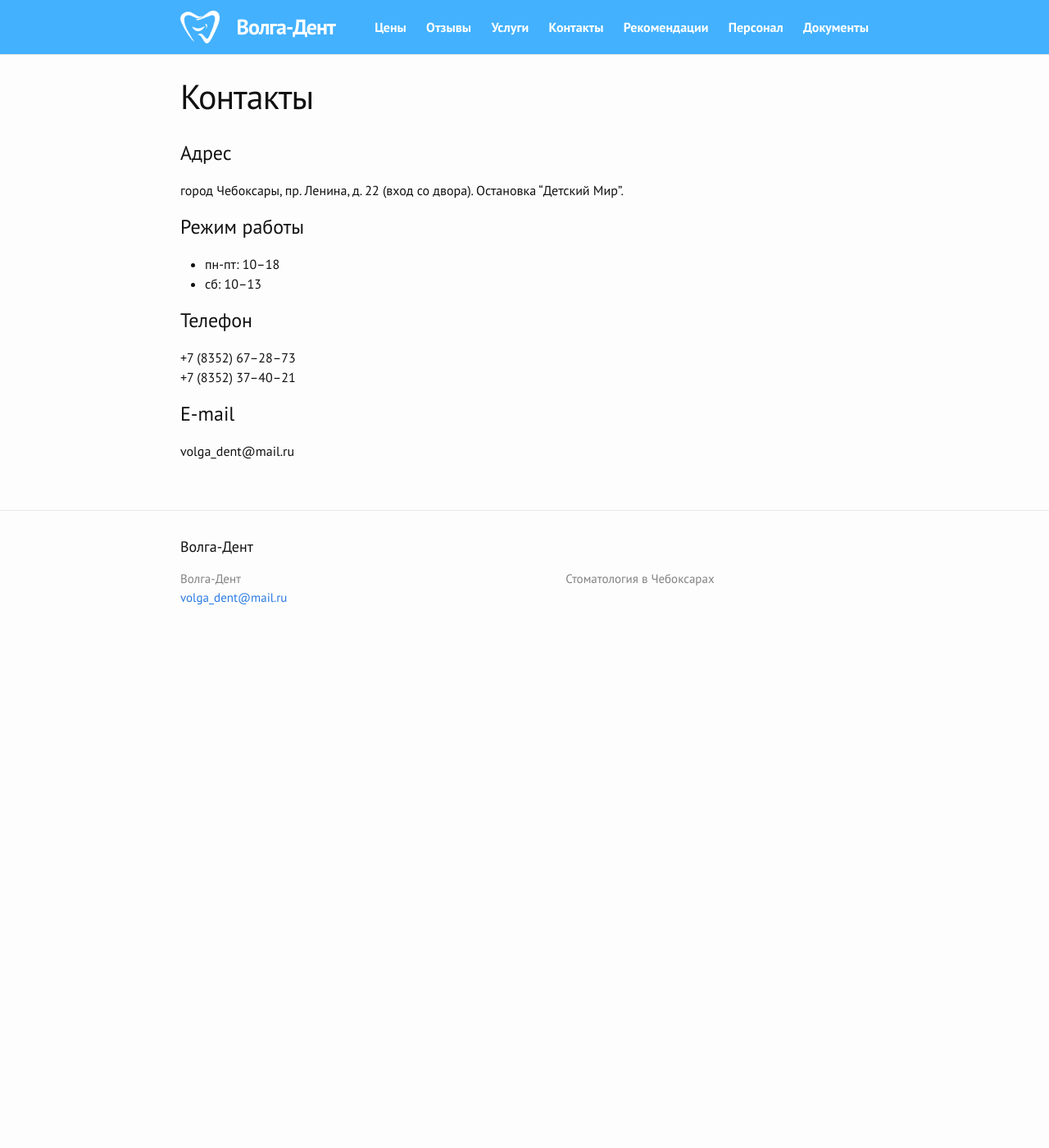
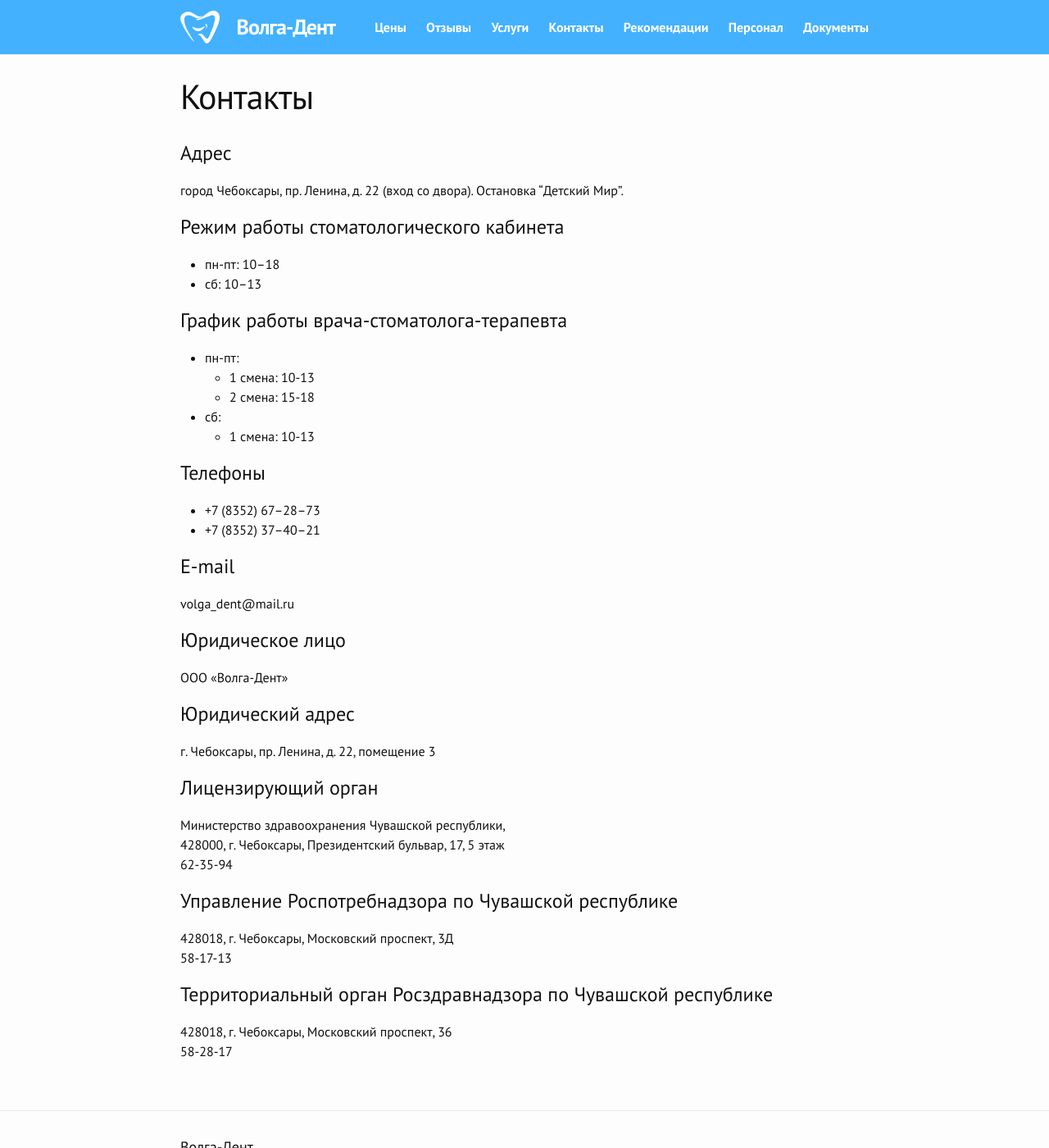
Before and after one commit to albus-dentes/albus-dentes.github.io, a Jekyll site: the page built from contacts/index.md, in a window 1280 px wide and 1400 px high. Shown: the whole window at 82% size. Built offline with Jekyll 4.4.1, drawn with Linux system fonts in a browser that asks for light colours.

Commit message:
Update contacts, add legal info

```diff
--- a/contacts/index.md
+++ b/contacts/index.md
@@ -4,19 +4,41 @@ title: Контакты
 ---
 
 # Адрес
-
 город Чебоксары, пр. Ленина, д. 22 (вход со двора). Остановка "Детский Мир".
 
-# Режим работы
-
+# Режим работы стоматологического кабинета
 * пн-пт: 10–18
 * сб: 10–13
 
-# Телефон
+# График работы врача-стоматолога-терапевта
+* пн-пт:
+    * 1 смена: 10-13
+    * 2 смена: 15-18
+* сб:
+    * 1 смена: 10-13
 
-+7 (8352) 67–28–73
-+7 (8352) 37–40–21
+# Телефоны
+* +7 (8352) 67–28–73
+* +7 (8352) 37–40–21
 
 # E-mail
+volga_dent@mail.ru
 
-volga_dent@mail.ru
+# Юридическое лицо
+ООО «Волга-Дент»
+
+# Юридический адрес
+г. Чебоксары, пр. Ленина, д. 22, помещение 3
+
+# Лицензирующий орган
+Министерство здравоохранения Чувашской республики,
+428000, г. Чебоксары, Президентский бульвар, 17, 5 этаж
+62-35-94
+
+# Управление Роспотребнадзора по Чувашской республике
+428018, г. Чебоксары, Московский проспект, 3Д
+58-17-13
+
+# Территориальный орган Росздравнадзора по Чувашской республике
+428018, г. Чебоксары, Московский проспект, 36
+58-28-17
```
